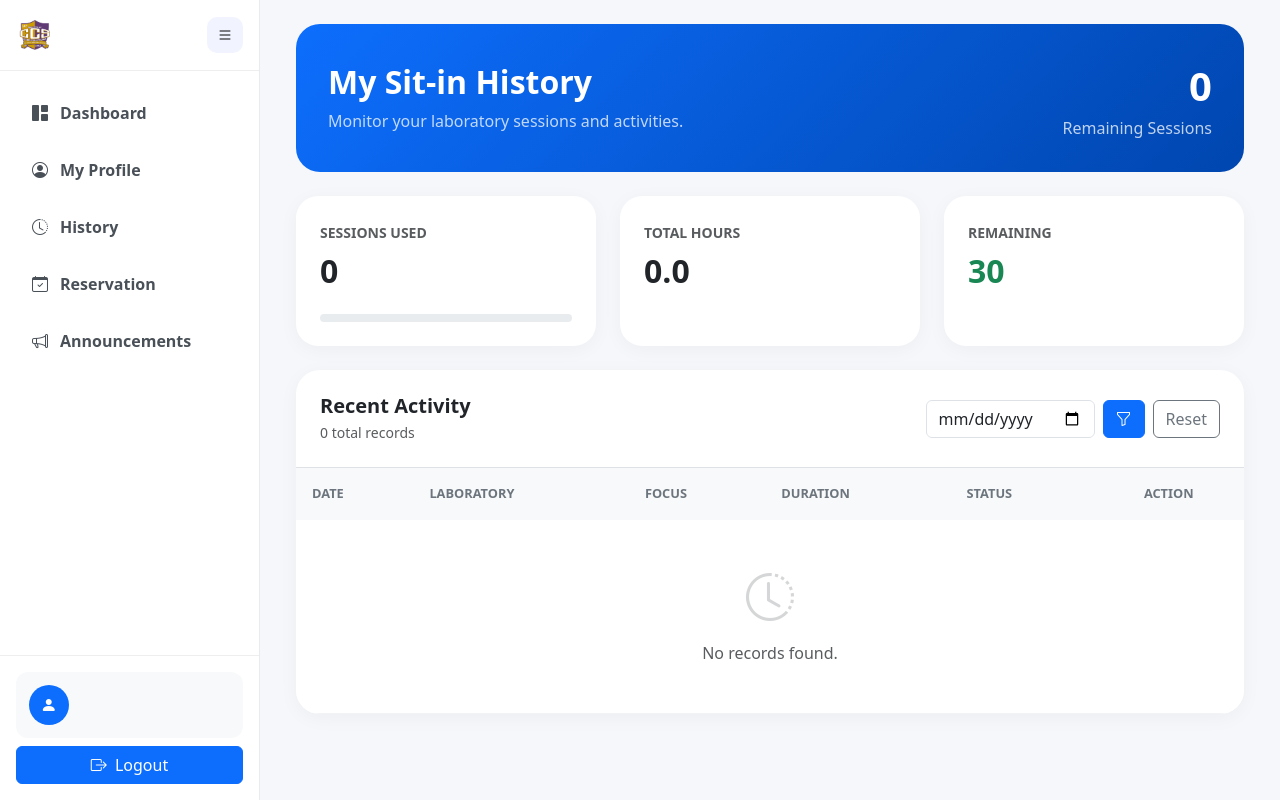
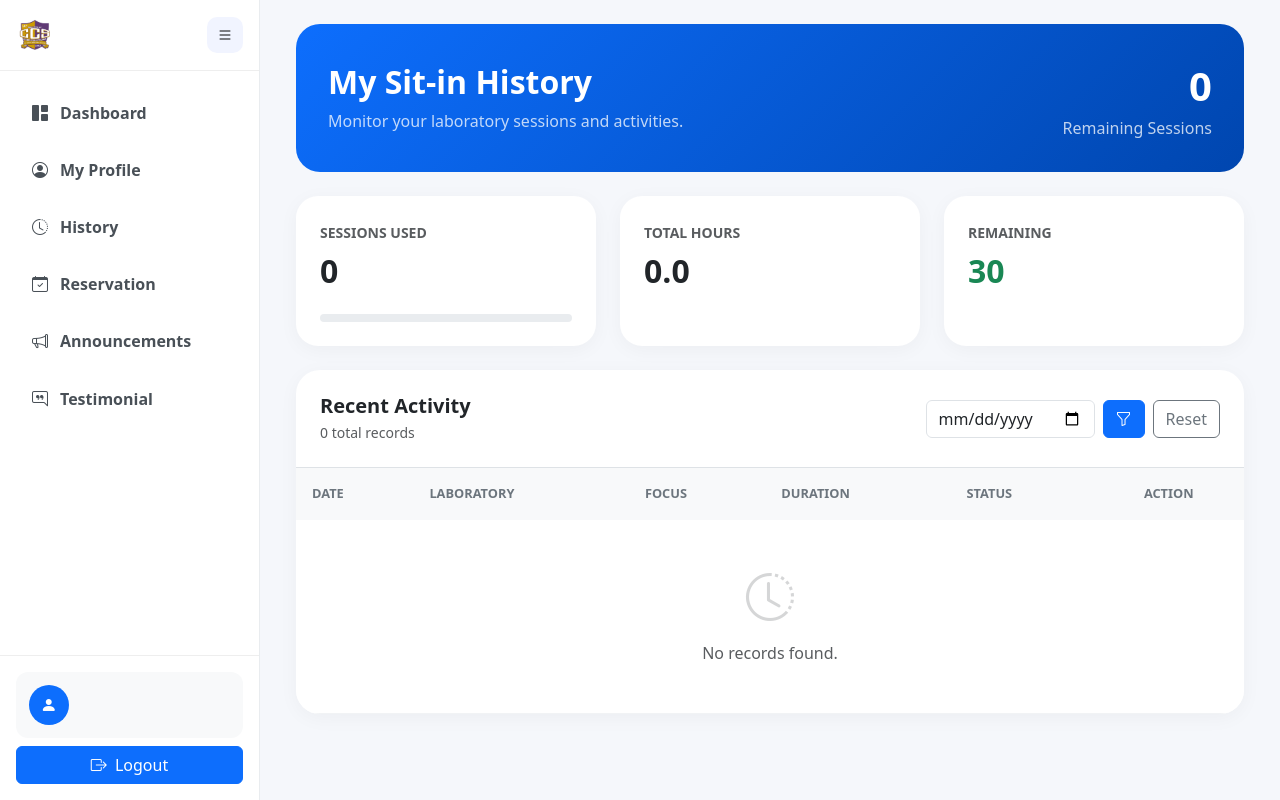
Before and after one commit to joshpadernal29/sit-in-system, a PHP site: page /student_module/sit_in_history.php in a window 1280 px wide. Run offline with PHP 8.4, Linux system fonts and the light colour scheme; the visitor is signed in with stand-in values (Sample User, id 1); data that the repository does not hold is empty.

Commit message:
added a route for testimonials(student) page

```diff
--- a/includes/student_sidebar.php
+++ b/includes/student_sidebar.php
@@ -252,6 +252,11 @@ body{
             <span>Announcements</span>
         </a>
 
+        <a href="student_testimonial.php" class="nav-link">
+            <i class="bi bi-chat-right-quote"></i>
+            <span>Testimonial</span>
+        </a>
+
     </div>
 
     <!-- FOOTER -->
```
